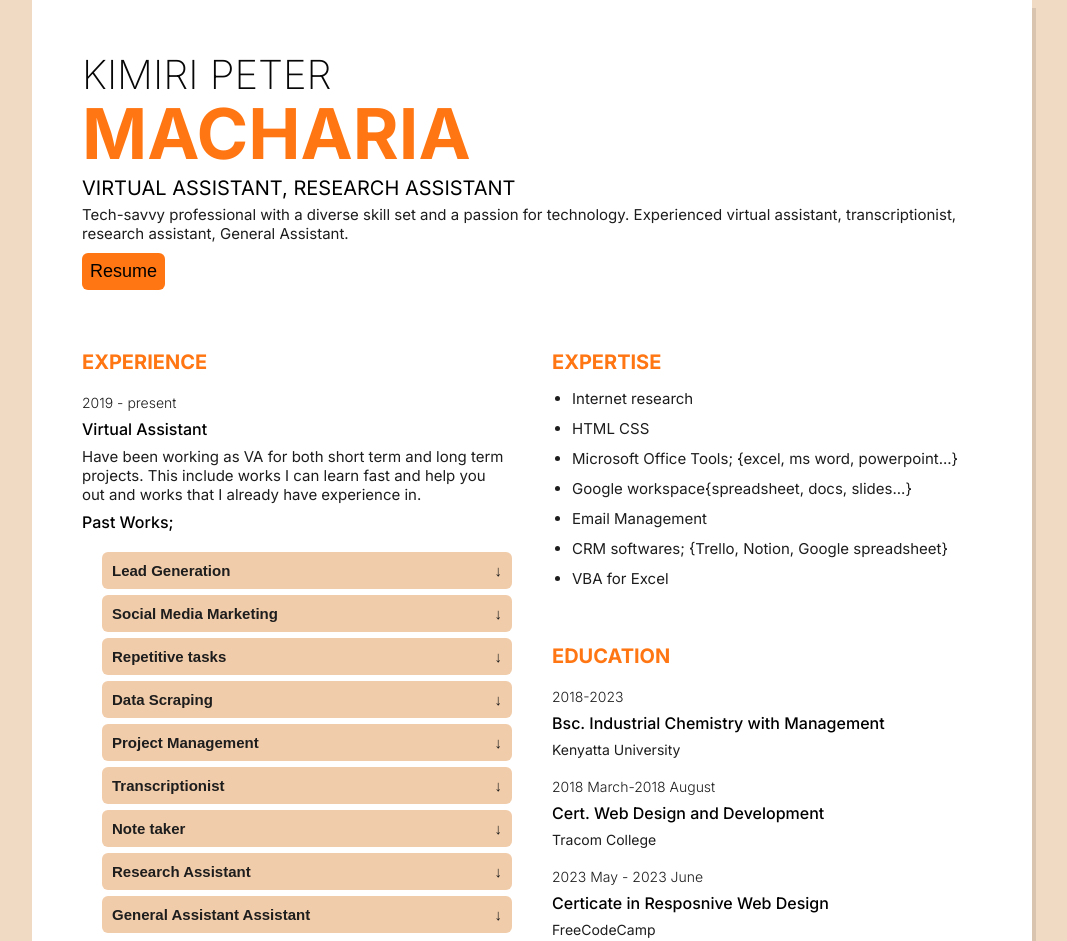
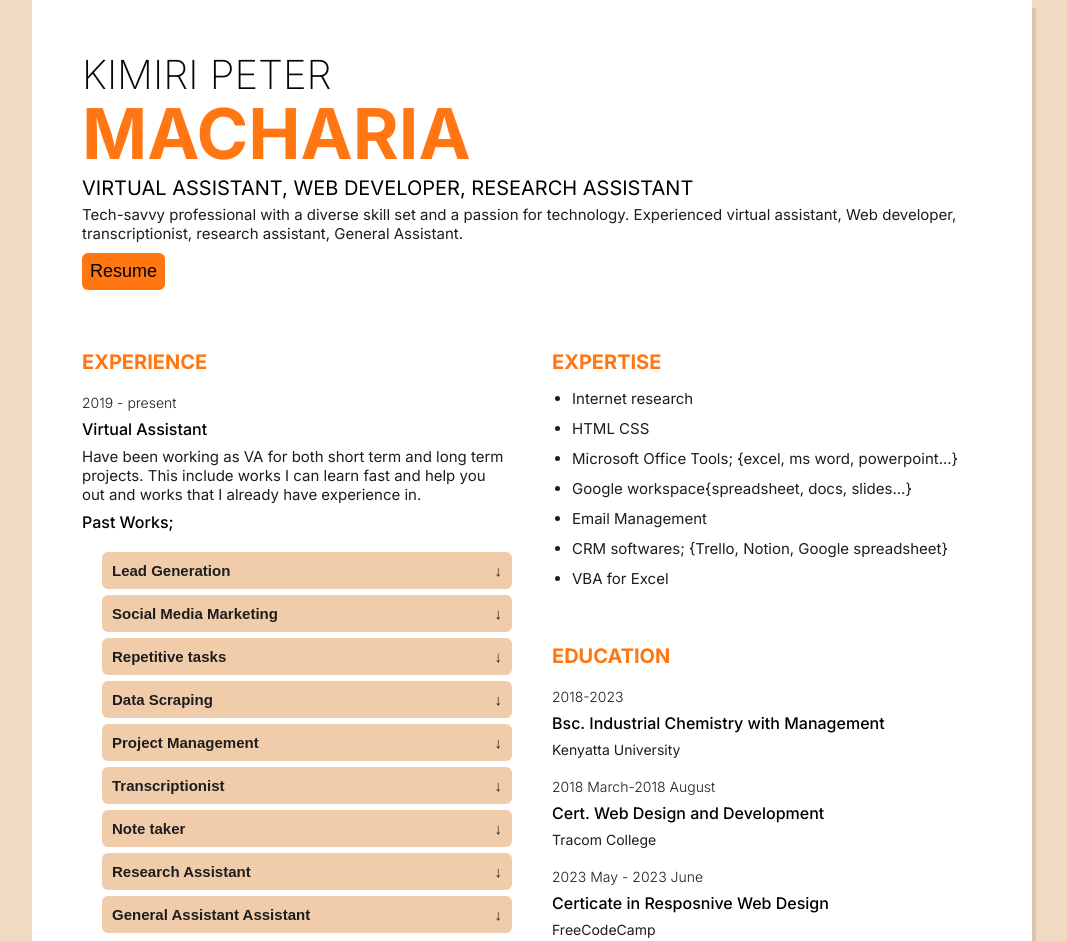
Before and after one commit to perwriter/VAresume, a plain HTML site: page index.html in a window 1280 px wide. Shown: the top 941 px of the page, without its empty margins (108-1175 px from the left). Drawn offline with nearby package versions, Linux system fonts and the light colour scheme.

Commit message:
Update index.html

```diff
--- a/index.html
+++ b/index.html
@@ -23,10 +23,10 @@
             <span class="profile_name_firstName">KIMIRI <span>PETER</span></span>
             <span class="profile_name_lastName">MACHARIA</span>
           </h1>
-          <p class="profile_title"><span >Virtual Assistant</span>, <span>Research Assistant</span></p>
+           <p class="profile_title"><span >Virtual Assistant</span>, <span >Web Developer</span>, <span>Research Assistant</span></p>
           <p class="description profile_description">
             Tech-savvy professional with a diverse skill set and a passion for technology.
-            Experienced virtual assistant, transcriptionist, research assistant, General Assistant.
+            Experienced virtual assistant, Web developer, transcriptionist, research assistant, General Assistant.
 
           </p>
           <button onclick="printDocument()" class="btn_download">
```
